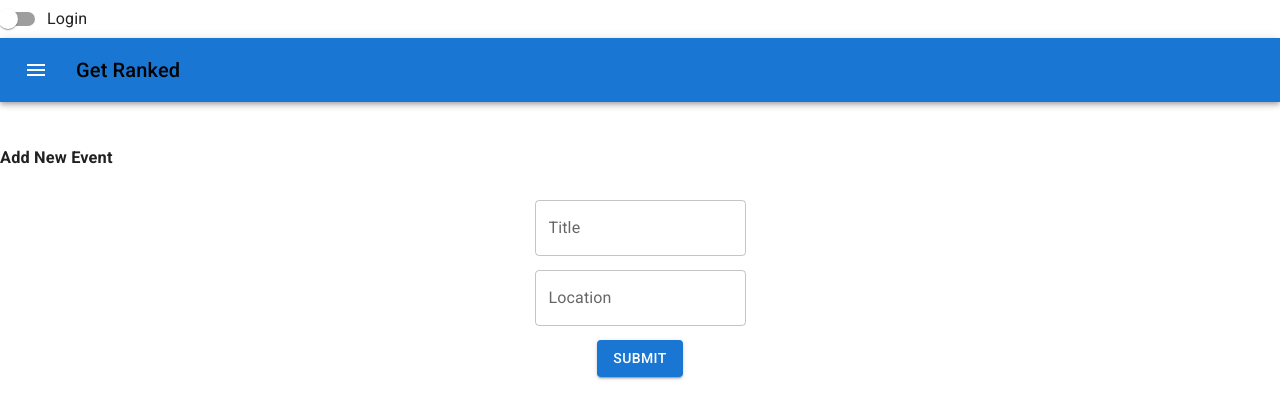
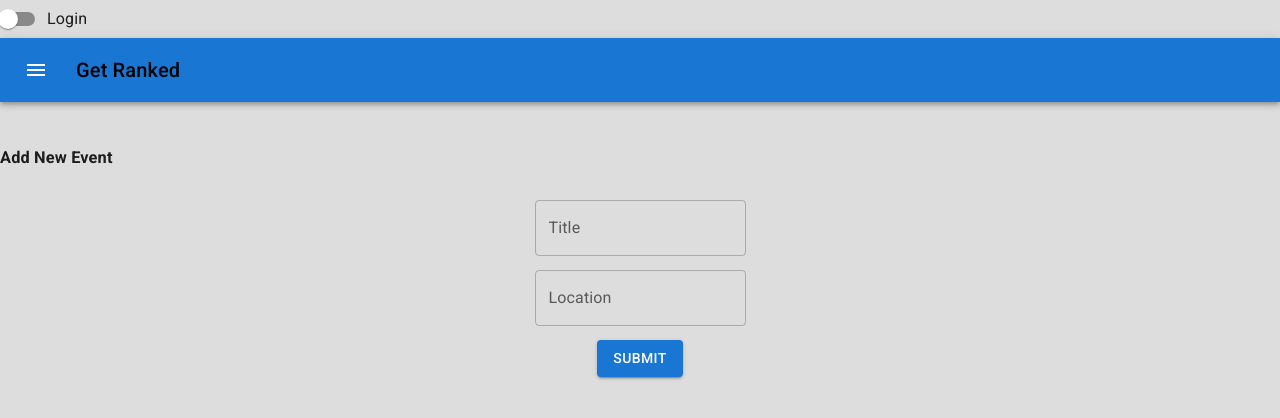
Before and after one commit to jaybenaim/get-ranked, a Next.js app: page /createEvent in a window 1280 px wide. Shown: the top 418 px of the page. Built offline with nearby package versions, Linux system fonts and the light colour scheme; no server answers.

Commit message:
added google auth

```diff
--- a/components/Navbar.tsx
+++ b/components/Navbar.tsx
@@ -39,7 +39,7 @@ export default function MenuAppBar() {
   };
 
   return (
-    <Box sx={{ flexGrow: 1 }}>
+    <Box sx={{ flexGrow: 1 }} className="navbar">
       <FormGroup>
         <FormControlLabel
           control={
--- a/styles/Home.module.css
+++ b/styles/Home.module.css
@@ -1,6 +1,6 @@
-.container {
+/* .container {
   background-color: #eee;
-}
+} */
 
 .footer {
   width: 100%;
--- a/styles/_globals.scss
+++ b/styles/_globals.scss
@@ -1,6 +1,7 @@
 body {
   min-height: 100vh;
   height: 100vh;
+  background-color: var(--bg-color) !important;
 }
 
 .sign-in {
--- a/styles/_main.scss
+++ b/styles/_main.scss
@@ -1,3 +1,5 @@
+@import "./variables";
 @import "./mixins";
 @import "./home";
 @import "./globals";
+@import "./navbar"
--- /dev/null
+++ b/styles/_navbar.scss
@@ -0,0 +1,3 @@
+.navbar {
+  background-color: var(--bg-color) !important;
+}
--- /dev/null
+++ b/styles/_variables.scss
@@ -0,0 +1,5 @@
+$bgColor: #ddd;
+
+:root {
+  --bg-color: #{$bgColor}
+}
```
Also changed, not shown: pages/auth.tsx (+9 -7 lines).
